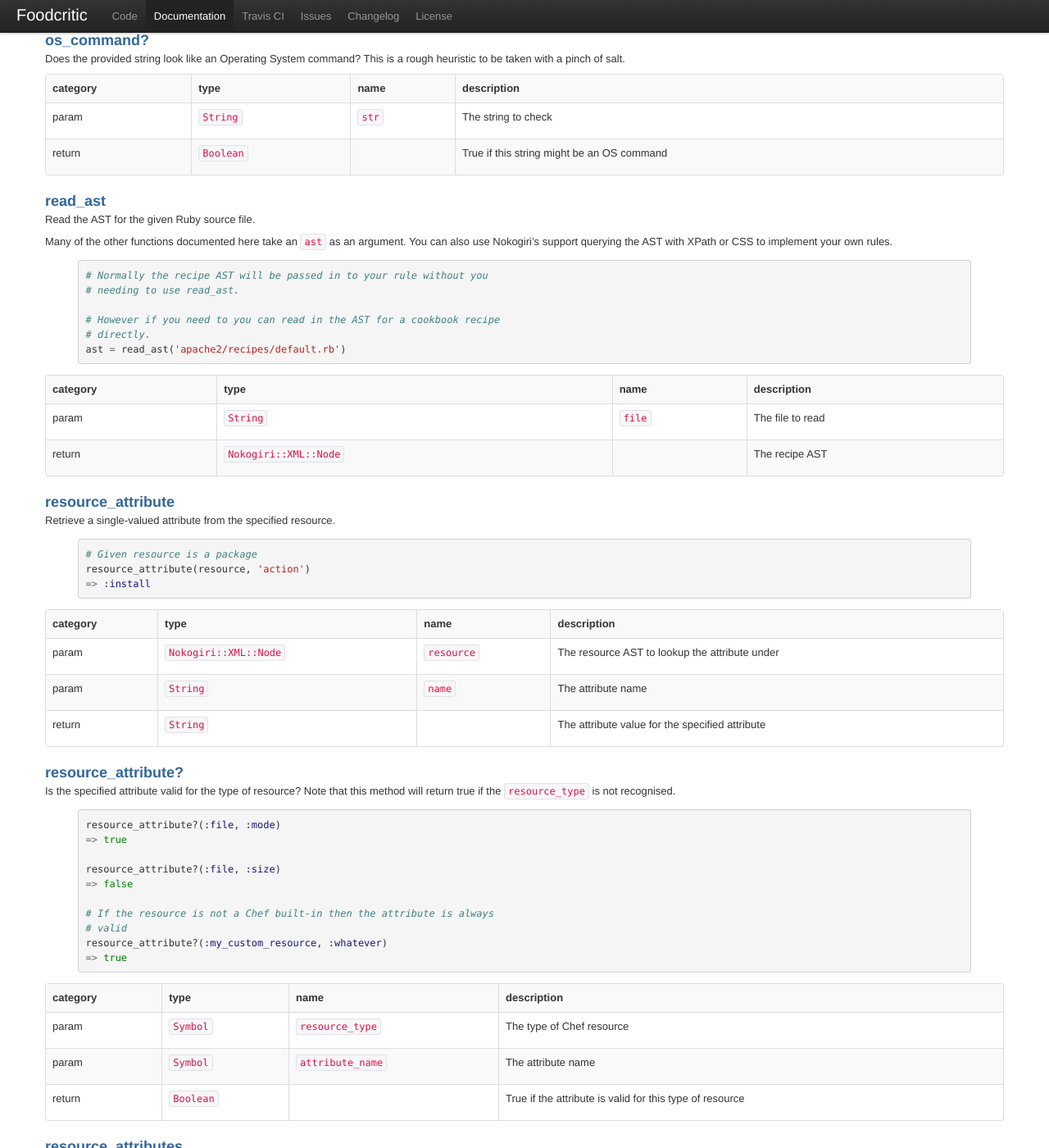
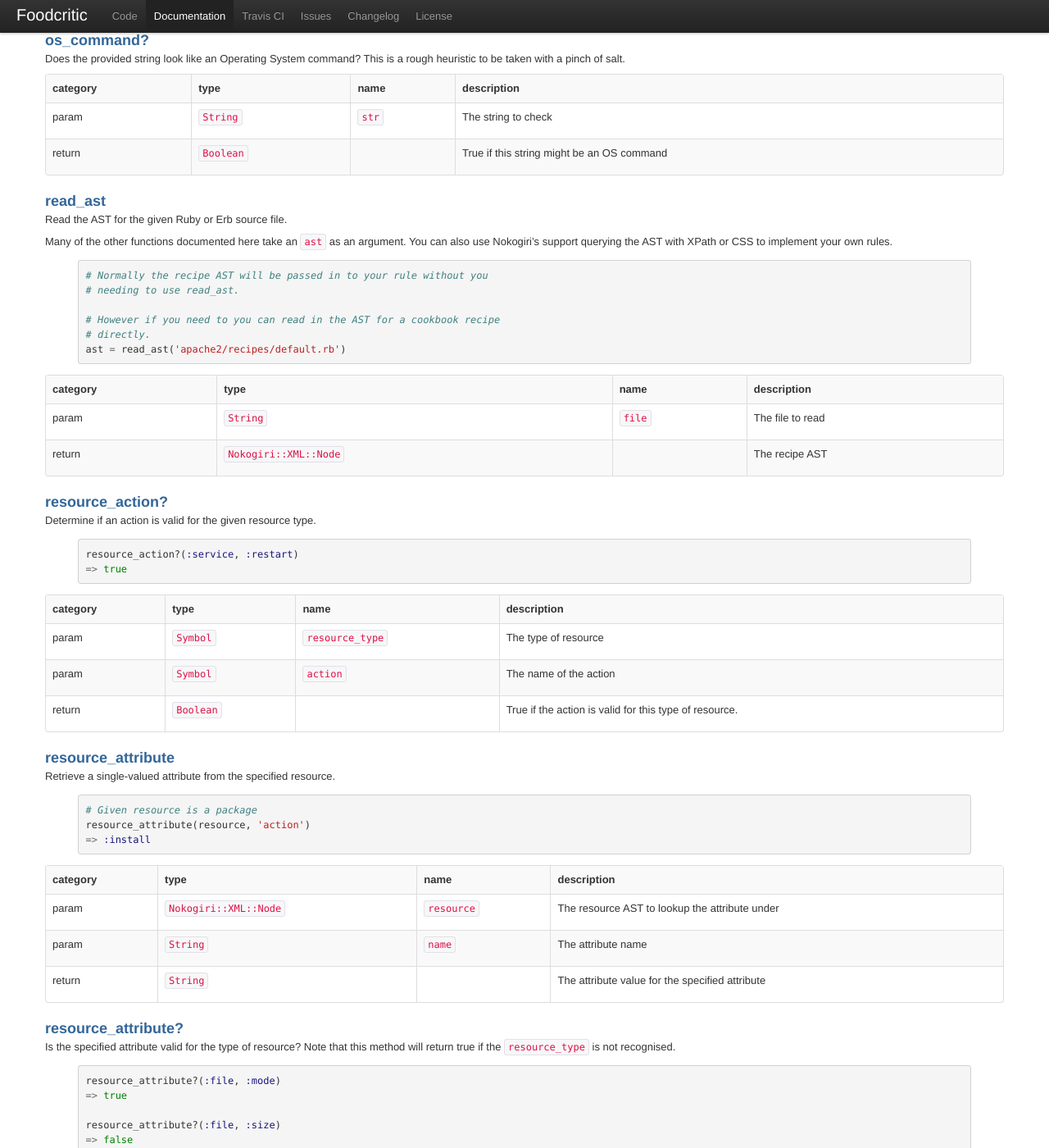
Before and after one commit to Foodcritic/foodcritic, a Jekyll site: the page built from index.html, in a window 1280 px wide and 1400 px high, scrolled down 28425 px. Shown: the whole window at 82% size. Built offline with Jekyll 4.4.1, drawn with Linux system fonts in a browser that asks for light colours; some of the changed text lies outside the part shown.

Commit message:
Update docs for 1.5.0 API changes.

```diff
--- a/index.html
+++ b/index.html
@@ -1363,7 +1363,7 @@ api_methods:
           True if this string might be an OS command
   - name: read_ast
     description: |
-      Read the AST for the given Ruby source file.
+      Read the AST for the given Ruby or Erb source file.
 
       Many of the other functions documented here take an `ast` as an argument.
       You can also use Nokogiri's support querying the AST with XPath or CSS
@@ -1384,6 +1384,25 @@ api_methods:
         type: 'Nokogiri::XML::Node'
         description: |
           The recipe AST
+  - name: resource_action?
+    description: |
+      Determine if an action is valid for the given resource type.
+    examples: |
+      resource_action?(:service, :restart)
+      => true
+    signature:
+      - category: param
+        type: Symbol
+        name: resource_type
+        description: The type of resource
+      - category: param
+        type: Symbol
+        name: action
+        description: The name of the action
+      - category: return
+        type: Boolean
+        description: |
+          True if the action is valid for this type of resource.
   - name: resource_attribute
     description: |
       Retrieve a single-valued attribute from the specified resource.
```
Also changed, not shown: other parts of index.html (+1 -1 lines).
